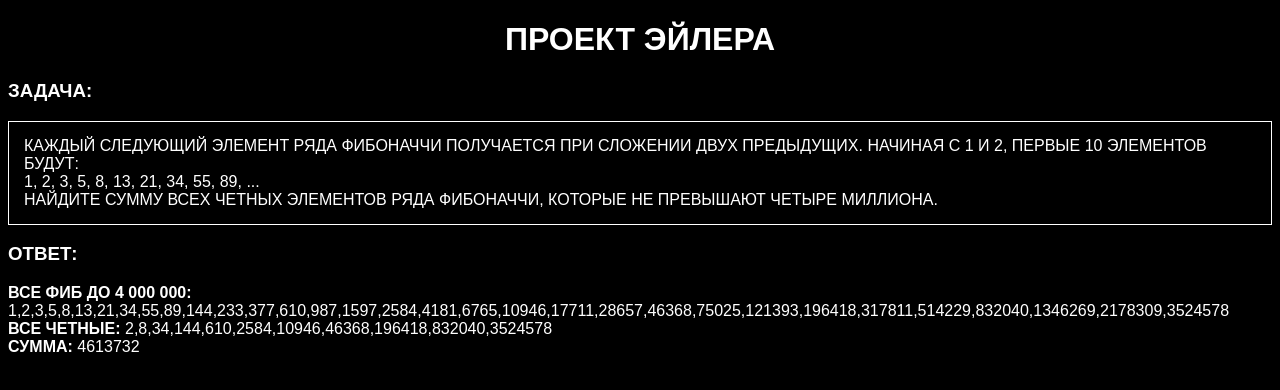
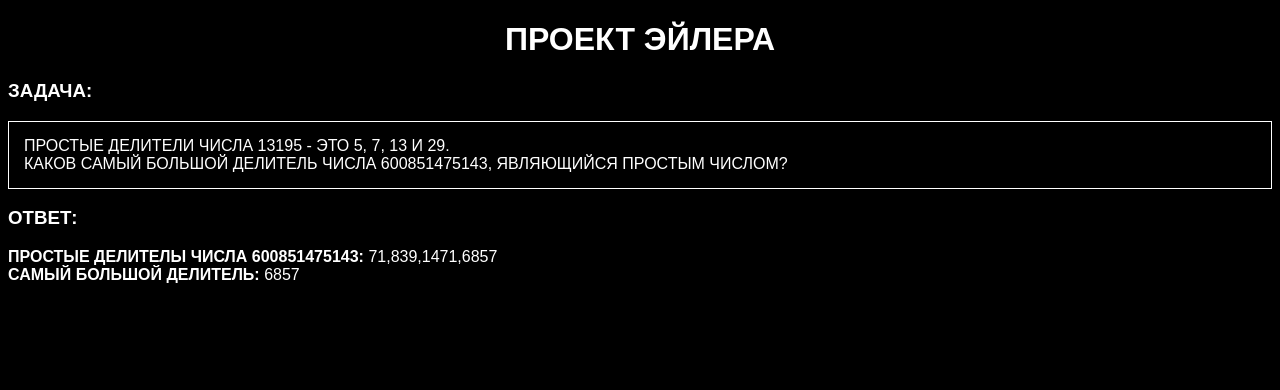
Before and after one commit to xovetrit/Euler, an Angular app: page / in a window 1280 px wide. Shown: the top 390 px of the page. Built offline with nearby package versions, Linux system fonts and the light colour scheme.

Commit message:
Задача 3 - Наибольший простой делитель

```diff
--- a/src/app/app.component.html
+++ b/src/app/app.component.html
@@ -1,12 +1,7 @@
 <h1>Проект Эйлера</h1>
 <h3>Задача:</h3>
-<p>Каждый следующий элемент ряда Фибоначчи получается при сложении двух предыдущих. Начиная с 1 и 2, первые 10 элементов
-  будут:
-  <br>
-  1, 2, 3, 5, 8, 13, 21, 34, 55, 89, ...
-  <br>
-  Найдите сумму всех четных элементов ряда Фибоначчи, которые не превышают четыре миллиона.</p>
+<p>Простые делители числа 13195 - это 5, 7, 13 и 29.<br>
+  Каков самый большой делитель числа 600851475143, являющийся простым числом?
 <h3>Ответ:</h3>
-    <b>Все фиб до 4 000 000:</b> {{ fibFilter4000000 }}<br>
-    <b>Все четные:</b> {{ fibFilterEven }}<br>
-    <b>Сумма:</b> {{ fibSumEven4000000 }}
+<b>Простые делителы числа {{ delNumber }}:</b> {{ delNumberSimpleNumbers }}<br>
+<b>Самый большой делитель:</b> {{ delNumberSimpleNumbersMax }}
--- a/src/app/app.component.ts
+++ b/src/app/app.component.ts
@@ -7,48 +7,49 @@ import { Component } from '@angular/core';
 })
 export class AppComponent {
 
-  fib = [];
-  fibFilter4000000 = [];
-  fibFilterEven = [];
-  fibSumEven4000000 = 0;
+  simpleNumbers = [];
+  number = 10000;
+  delNumber = 600851475143;
+  delNumberSimpleNumbers = [];
+  delNumberSimpleNumbersMax = 0;
 
-  constructor() {
+  constructor(){
 
-    for (var i = 1; i < 40; i++ ) {
+    var index = 0;
+    var count = 0;
 
-      if ( i <= 2 ){
-       this.fib[i-1] = i;
+    for ( var i = 0; i < this.number; i++ ){
+       if ( count == 2 ) {
+        this.simpleNumbers[index] = i - 1;
+        index++;
+        count = 0;
       }
-      else {
-        this.fib[i-1] = this.fib[i - 2] + this.fib[i - 3];
+      else if ( count > 2 || count == 1 ) {
+        count = 0;
+      }
+      for ( var y = i; y > 0; y-- ){
+        if ( i % y == 0) {
+          count++;
+        }
+      }
+    }
+
+    var x = 0;
+    for ( var i = 0; i < this.simpleNumbers.length; i++ ){
+      if ( this.delNumber % this.simpleNumbers[i] == 0 ) {
+        this.delNumberSimpleNumbers[x] = this.simpleNumbers[i];
+        x++;
+      }
+    }
+
+    for ( var i = 0; i < this.delNumberSimpleNumbers.length; i++ ){
+      if ( i == this.delNumberSimpleNumbers.length - 1 ) {
+        this.delNumberSimpleNumbersMax = this.delNumberSimpleNumbers[i];
       }
     }
 
 
-    for ( var i = 0; i < this.fib.length; i++ ){
-      if ( this.fib[i] >= 4000000 ) {
-        break;
-      }
-      else {
-        this.fibFilter4000000[i] = this.fib[i];
-      }
-    }
 
-    var y = 0;
-    for ( var i = 0; i < this.fibFilter4000000.length; i++){
-      if ( this.fibFilter4000000[i] % 2 == 0 ) {
-        this.fibFilterEven[y] = this.fibFilter4000000[i];
-        y++;
-      }
-    }
 
-    for ( var i = 0; i < this.fibFilterEven.length; i++ ){
-      this.fibSumEven4000000 += this.fibFilterEven[i];
-    }
-
-    // console.log(this.fib);
-    // console.log(this.fibFilter4000000);
-    // console.log(this.fibFilterEven);
-    // console.log(this.fibSumEven4000000);
   }
 }
```
